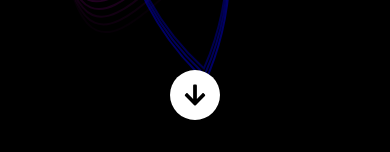
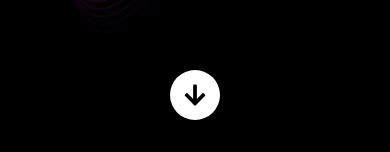
Before and after one commit to pierrefg/homepagev2, a Next.js app in the folder webapp/: page / in a window 390 px wide. Shown: the part 692-844 px from the top of the page. Built offline with nearby package versions, Linux system fonts and the light colour scheme.

Commit message:
Adds homepage snap behavior on mobile

```diff
--- a/webapp/app/page.js
+++ b/webapp/app/page.js
@@ -22,14 +22,15 @@ export default function Landing() {
     const { darkMode } = useStore();
 
     return (
-        <>
-            <div className={`absolute h-full w-full z-10 pointer-events-none ${!darkMode ? 'opacity-40' : ''}`}>
-                <Snake color = "purple" />
-                <Snake color = "blue" />
-            </div>
+        <div className="snap-y snap-proximity md:snap-none h-screen md:h-auto overflow-scroll md:overflow-auto">
 
-            <div className="relative h-screen flex flex-col justify-between z-20">
-                <div className="flex flex-col gap-2 md:gap-5 justify-center items-center flex-1 my-6">
+
+            <div className="relative h-screen flex flex-col justify-between snap-start">
+                <div className={`absolute h-full w-full z-10 pointer-events-none ${!darkMode ? 'opacity-40' : ''}`}>
+                    <Snake color = "purple" />
+                    <Snake color = "blue" />
+                </div>
+                <div className="flex flex-col gap-2 md:gap-5 justify-center items-center flex-1 my-6 z-20">
                     <div className="flex flex-col items-center gap-4 ">
                         <div className="flex w-[150px] md:w-[200px]">
                             <Portrait />
@@ -55,7 +56,7 @@ export default function Landing() {
                         <ThemeSwitch />
                     </div>
                 </div>
-                <div className="flex justify-center mb-8">
+                <div className="flex justify-center mb-8 z-20">
                     <Link
                         href='/#about'
                         className='btn btn-primary rounded-full flex justify-center items-center w-[50px] h-[50px] '
@@ -64,7 +65,7 @@ export default function Landing() {
                     </Link>
                 </div>
             </div>
-            <div id='about' className='h-screen flex flex-col justify-between items-center z-20'>
+            <div id='about' className='h-screen flex flex-col justify-between items-center z-20 snap-start'>
                 <div className='flex flex-grow justify-center items-center p-6 z-20'>
                     <HomePageLayout
                         coverPic={coverPic}
@@ -75,6 +76,6 @@ export default function Landing() {
                 </div>
                 <Footer />
             </div>
-        </>
+        </div>
     )
 }
```
